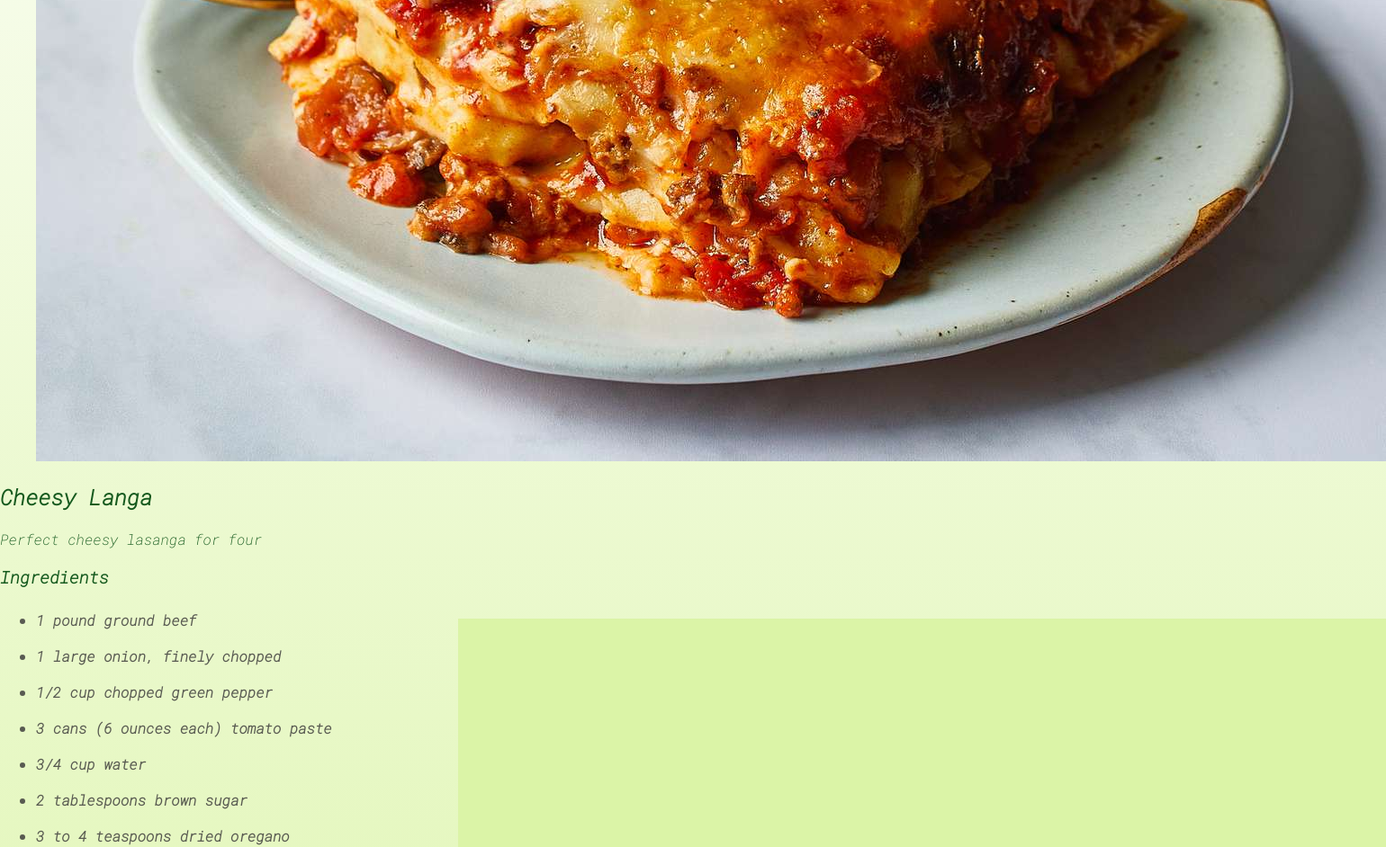
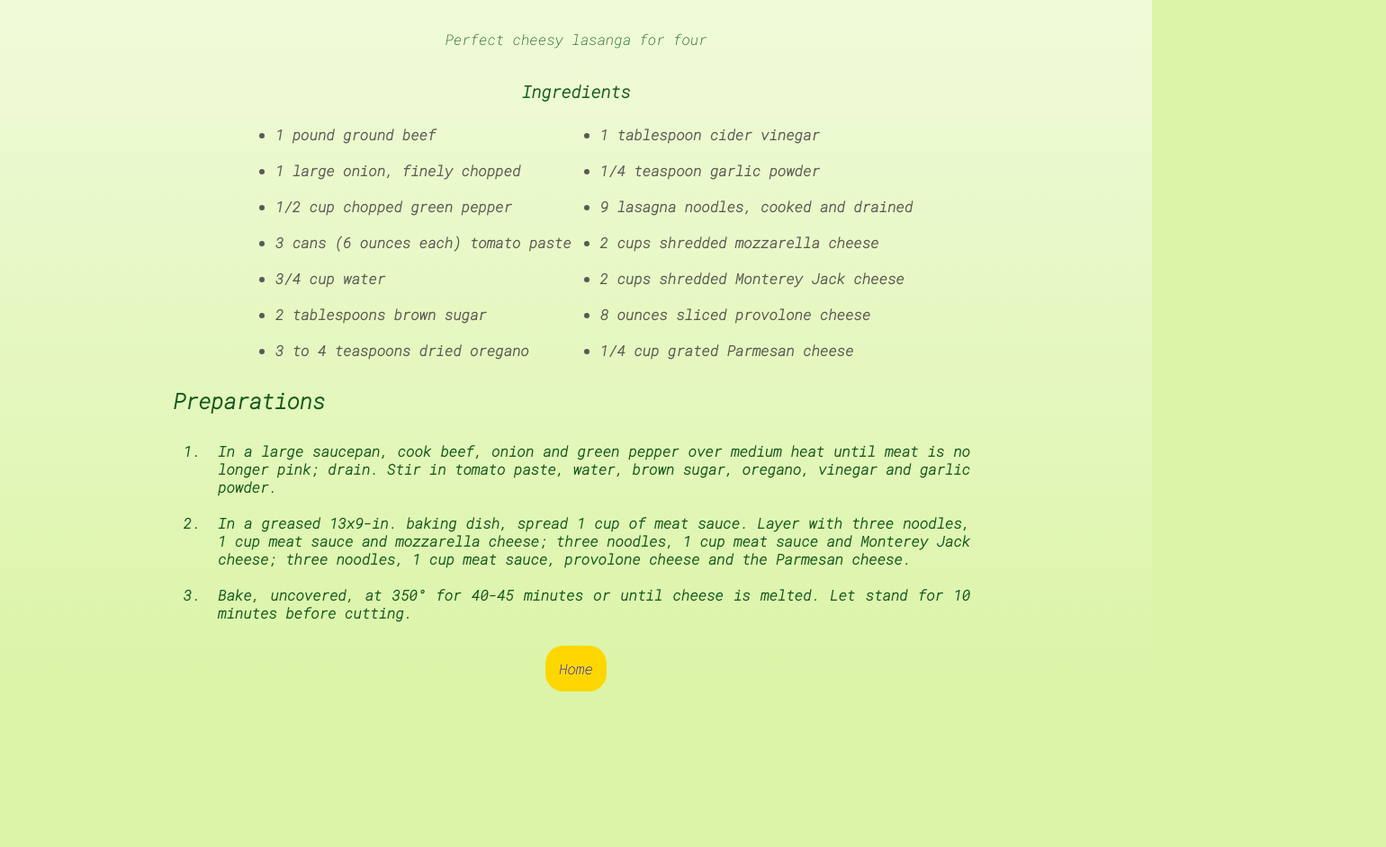
Before and after one commit to txnashe-png/odin-recipes, a plain HTML site: page recipes/lasanga.html in a window 1280 px wide. Shown: the part 583-1525 px from the top of the page at 90% size, 1540 px wide, since content can reach past the window. After the commit the page ends 1362 px from the top, so only its background shows below. Drawn offline with Linux system fonts and the light colour scheme.

```diff
--- a/css/style.css
+++ b/css/style.css
@@ -63,8 +63,15 @@ figcaption {
 
 /* End of Landing Page */
 
+
+/* Ramen Recipe Steps And Formating */
+
+.chickenRamen,
+.lasanga {
+    display: block;
+}
+
 .chickenRamen {
-    display: block;
     border-radius: 50%;
     width: 400px;
     height: 400px;
@@ -74,7 +81,9 @@ h3 {
     margin-bottom: 0;
 }
 
-.container-for-ramen {
+.container-for-ramen,
+.container-for-lasanga,
+.container-for-burger {
     display: grid;
     place-items: center;
 }
@@ -94,7 +103,7 @@ ul li {
 .preparation {
     width: 70%;
     margin: 0 auto;
-    border-top: 2px solid black;
+    /* border-top: 2px solid black; */
     text-align: justify;
     font-weight: 700;
 }
@@ -104,8 +113,53 @@ ol li {
     padding: 10px;
 }
 
+
+/* End OF Chicken Reman Recipe */
+
+.lasanga,
+.burger {
+    border-radius: 15px;
+}
+
+
+/* Lasanga Recipe And Formating */
+
+.lasanga {
+    width: 600px;
+    height: 400px;
+    border: 2px solid green;
+}
+
+.lasanga_ingredients ul {
+    display: flex;
+    justify-content: center;
+    align-items: center;
+    gap: 32px;
+}
+
+.lasanga_ingredients h3 {
+    text-align: center;
+}
+
+
+/* End of lasanga */
+
+
+/* Burger formating */
+
+.burger {
+    width: 400px;
+    height: 400px;
+}
+
+
+/* End of burger */
+
 .home-botton {
-    text-align: center;
+    display: flex;
+    justify-content: center;
+    align-items: center;
+    margin-bottom: 10px;
 }
 
 .home-botton a {
```
